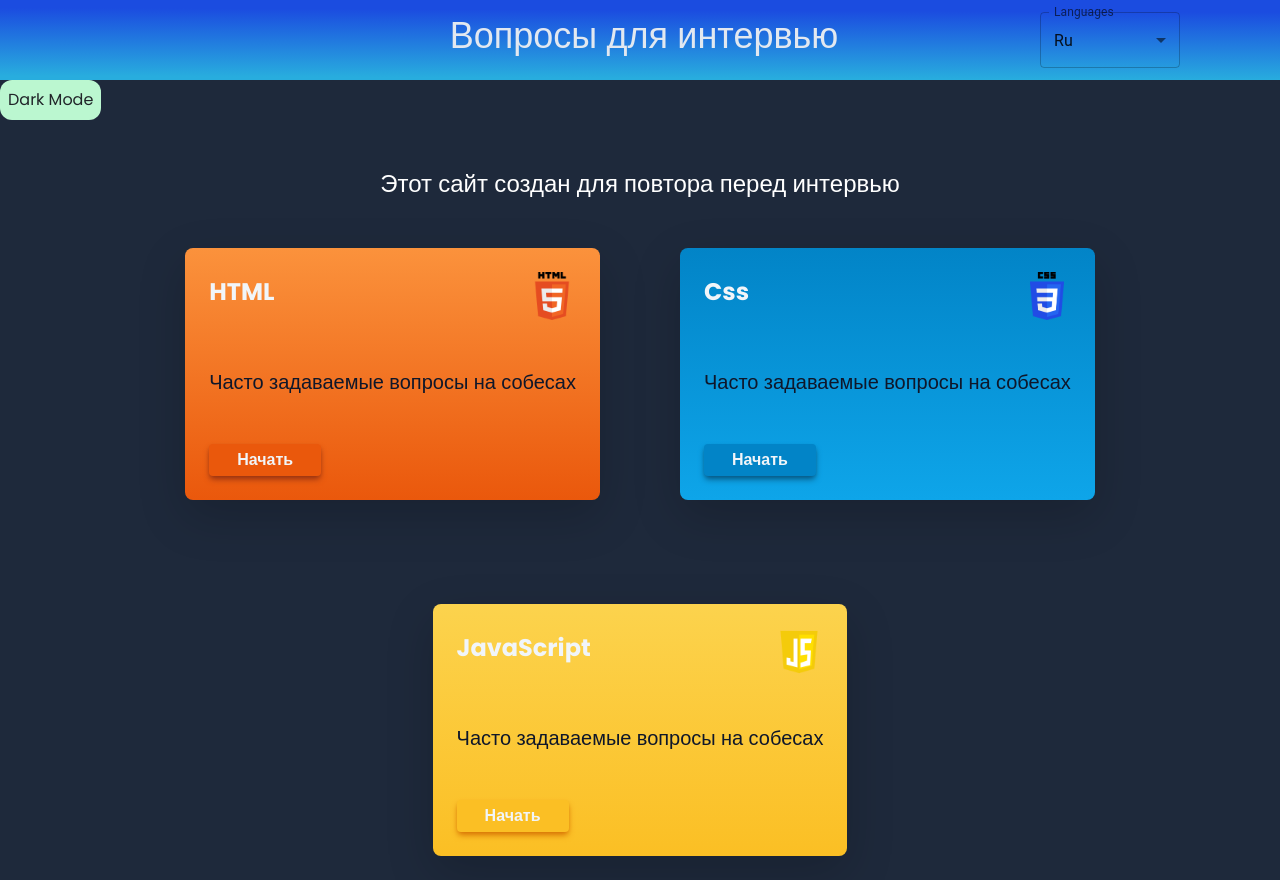
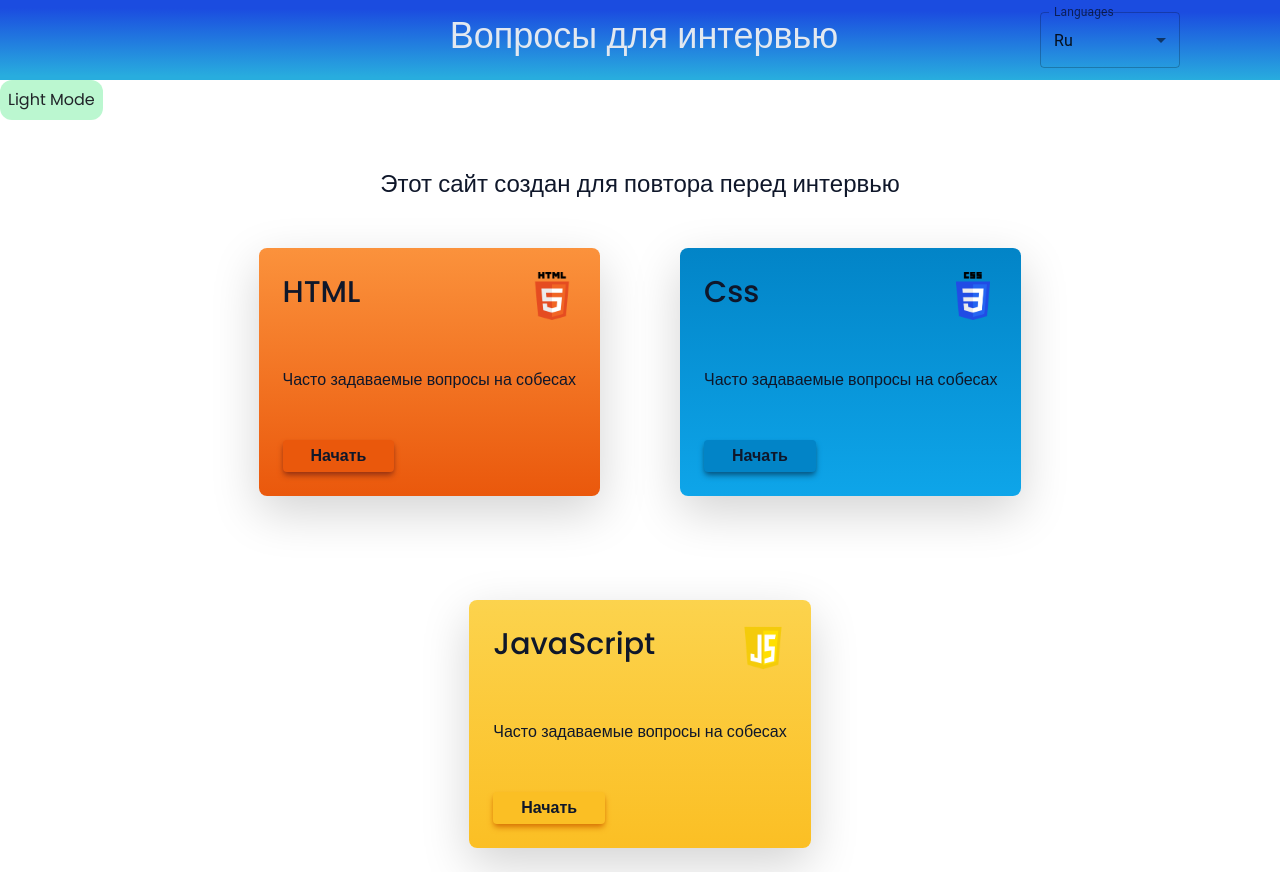
Before and after one commit to yunusahmadov/InterviewProject, a React (Vite) app: page / in a window 1280 px wide. Built offline with nearby package versions, Linux system fonts and the light colour scheme.

Commit message:
v-1.6 added redux to manage global states,in this version manage dark mode btn

```diff
--- a/package.json
+++ b/package.json
@@ -13,6 +13,7 @@
     "@emotion/styled": "^11.10.6",
     "@mui/material": "^5.12.1",
     "@mui/styled-engine-sc": "^5.12.0",
+    "@reduxjs/toolkit": "^1.9.5",
     "bootstrap": "^5.2.3",
     "i18next": "^22.4.14",
     "i18next-browser-languagedetector": "^7.0.1",
@@ -22,7 +23,9 @@
     "react-dom": "^18.2.0",
     "react-i18next": "^12.2.0",
     "react-icons": "^4.8.0",
+    "react-redux": "^8.0.5",
     "react-router-dom": "^6.10.0",
+    "redux": "^4.2.1",
     "styled-components": "^5.3.9"
   },
   "devDependencies": {
--- a/src/components/FirstSection.jsx
+++ b/src/components/FirstSection.jsx
@@ -1,5 +1,7 @@
 import React, { useEffect, useState } from 'react';
 import { useTranslation } from 'react-i18next';
+import { useDispatch, useSelector } from 'react-redux';
+import { changeStateValue } from '../reduxx/MainReducer';
 
 import { Link, useLocation, useParams } from 'react-router-dom'
 import DarkModeBtn from './DarkModeBtn';
@@ -8,22 +10,39 @@ import DarkModeBtn from './DarkModeBtn';
 const FirstSection = ({ endpoint: { items }, changeLanguage }) => {
   const { t } = useTranslation();
   const location = useLocation();
-  const [darkTheme,setDarkTheme]=useState("light")
-
+  // const [darkTheme,setDarkTheme]=useState("light")
+  const darkTheme=useSelector(state=>state.Data.darkTheme)
+  const dispatch=useDispatch()
   const toggleTheme=()=>{
-    setDarkTheme(!darkTheme)
+    if (darkTheme) {
+      dispatch(
+        changeStateValue({
+          name:'darkTheme',
+          value:false
+        })
+      )
+    }else{
+      dispatch(
+        changeStateValue({
+          name:'darkTheme',
+          value:true
+        })
+      )
+    }
   }
 
   console.log(darkTheme);
 
   return (
-    <section className={`w-full bg ${darkTheme? 'bg-slate-800':'bg-white'}`}>
-      <button onClick={toggleTheme} className='bg-green-200 p-2 rounded-xl'>
-        Dark Mode
+    <section className={`w-full bg transition-all duration-700 ${darkTheme? 'bg-slate-800':'bg-white '}`}>
+      <button onClick={toggleTheme} className='bg-green-200 p-2 rounded-xl '>
+       {
+        darkTheme? " Dark Mode": " Light Mode"
+       }
       </button>
       {/* <DarkModeBtn/> */}
       <div className='container-section flex items-center justify-center mt-5'>
-        <h1  className={`${darkTheme? 'text-white':'text-slate-900'} font-medium text-2xl font-popins lg:text-xl md:text-lg sm:m-0 text-center`}>
+        <h1  className={`${darkTheme? 'text-white':'text-slate-900'} transition-all duration-700 font-medium text-2xl font-popins lg:text-xl md:text-lg sm:m-0 text-center`}>
           {t('websiteText')}
         </h1>
       </div>
@@ -31,14 +50,14 @@ const FirstSection = ({ endpoint: { items }, changeLanguage }) => {
         {items.map((item, index) => {
           return (
             <div key={index} className={`bg-gradient-to-b ${item.color} ${item.shadow} rounded-lg p-6 mb-4`}>
-              <div className='flex justify-between items-center text-slate-100'>
-                <h2 className='text-2xl font-bold'>{item.title}</h2>
+              <div className='flex justify-between items-center'>
+                <h2 className={`${darkTheme? 'text-white':'text-slate-900'} transition-all duration-700 font-medium text-3xl font-popins md:text-2xl sm:m-0 text-center`}>{item.title}</h2>
                 <img className='w-12 h-12 object-contain' src={item.logo} alt='' />
               </div>
-              <p className='text-xl text-slate-900 break-words max-w-full py-5 '>{t("freq")}</p>
+              <p className={`'text-xl text-slate-900 break-words max-w-full py-5 transition-all duration-700 ${darkTheme? 'text-white':'text-slate-900'} '`}>{t("freq")}</p>
 
               <Link  target="_blank" to={`/${item.link}`}>
-              <button className={`button-theme ${item.btnColor} ${item.btnShadow} text-slate-100 font-bold`}>
+              <button className={`button-theme ${item.btnColor} ${item.btnShadow} text-slate-100 font-bold ${darkTheme? 'text-white':'text-slate-900'} transition-all duration-700 `}>
               {t("start")}
               </button>
               </Link>
--- a/src/main.jsx
+++ b/src/main.jsx
@@ -4,10 +4,17 @@ import App from './App'
 import './index.css'
 import './18n'
 import 'bootstrap/dist/css/bootstrap.min.css';
+import { Provider } from 'react-redux';
+import { setupStore } from './reduxx/Store';
+
+const store =setupStore()
+
 ReactDOM.createRoot(document.getElementById('root')).render(
   <React.StrictMode>
    <Suspense fallback={<div>Loading</div>}>
-   <App />
+    <Provider store={store}>
+    <App />
+    </Provider>
    </Suspense>
   </React.StrictMode>,
 )
--- /dev/null
+++ b/src/reduxx/MainReducer.js
@@ -0,0 +1,32 @@
+import {createSlice} from "@reduxjs/toolkit";
+import { initialStates } from "./initialState";
+
+
+export const MainReducer=createSlice({
+    name:'MAIN_SLICE',
+    initialState:initialStates,
+    reducers:{
+        changeStateValue:(state,action)=>{
+            // console.log(action);
+            state[action.payload.name]=action.payload.value
+            const check =action.payload.name.includes('.')
+            if (!check) {
+                state[action.payload.name]=action.payload.value
+            }else{
+                const groups=action.payload.name.split('.')
+                console.log(groups);
+                if(groups.length==2){
+                    state[groups[0]][groups[1]]=action.payload.value;
+                }else if(groups.length==3){
+                    state[groups[0]][groups[1]][groups[2]]=action.payload.value;
+                }else if(groups.length==4){
+                    state[groups[0]][groups[1]][groups[2]][groups[3]]=action.payload.value;
+                }
+            }
+            // state.username=action.payload
+        }
+    }
+});
+
+export const Data =MainReducer.reducer;
+export const {changeStateValue}=MainReducer.actions;
--- /dev/null
+++ b/src/reduxx/Store.js
@@ -0,0 +1,12 @@
+import {Data} from "./MainReducer"
+import {configureStore,combineReducers} from "@reduxjs/toolkit";
+
+const rootReducer=combineReducers({
+    Data
+})
+
+export const setupStore=()=>{
+    return configureStore({
+        reducer:rootReducer
+    })
+}
--- /dev/null
+++ b/src/reduxx/initialState.js
@@ -0,0 +1,4 @@
+//Global state
+export const initialStates={
+    darkTheme:false
+}
```
Also changed, not shown: 1 other file (tests, documents, lock files or other folders).
